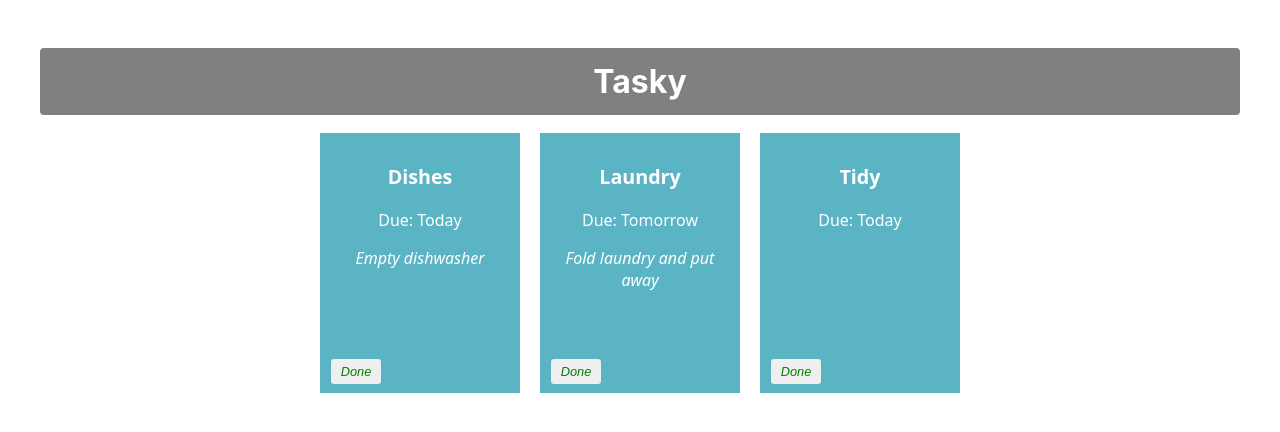
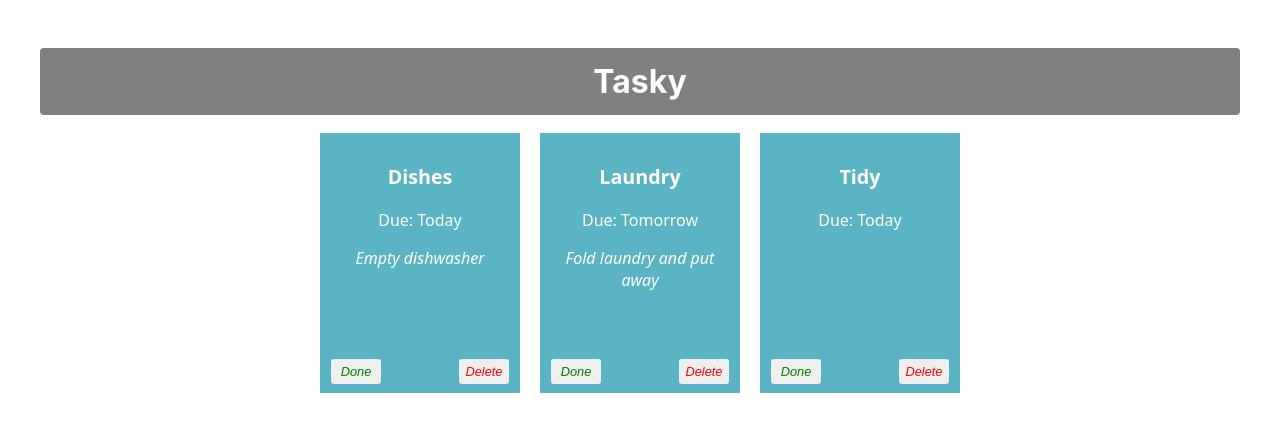
Before and after one commit to SineadCleary/react-basic-labs, a React (Create React App) app in the folder tasky/: page / in a window 1280 px wide. Shown: the top 432 px of the page. Built offline with nearby package versions, Linux system fonts and the light colour scheme.

Commit message:
Delete a task

```diff
--- a/tasky/src/App.css
+++ b/tasky/src/App.css
@@ -29,6 +29,13 @@
   color: green;
 }
 
+.deleteButton {
+  position: absolute;
+  bottom: 5px;
+  right: 5px;
+  color: red;
+}
+
 .container {
   text-align: center;
 }
--- a/tasky/src/App.js
+++ b/tasky/src/App.js
@@ -18,6 +18,12 @@
     // console.log(`${taskIndex} ${tasks[taskIndex].done}`);
   }
 
+  const deleteHandler = (taskIndex) => {
+    const tasks = [...taskState.tasks];
+    tasks.splice(taskIndex, 1);
+    setTaskState({tasks});
+  }
+
   return (
     <div className="container">
       <h1>Tasky</h1>
@@ -29,6 +35,7 @@
           key={task.id}
           done={task.done}
           markDone={() => doneHandler(index)}
+          deleteTask={() => deleteHandler(index)}
         />
       ))}
     </div>
--- a/tasky/src/components/Task.js
+++ b/tasky/src/components/Task.js
@@ -8,6 +8,7 @@
             <p>Due: {props.deadline}</p>
             <p className="description">{props.description}</p>
             <button onClick={props.markDone} className='doneButton'>Done</button>
+            <button onClick={props.deleteTask} className='deleteButton'>Delete</button>
         </div>
     )
 }
```
